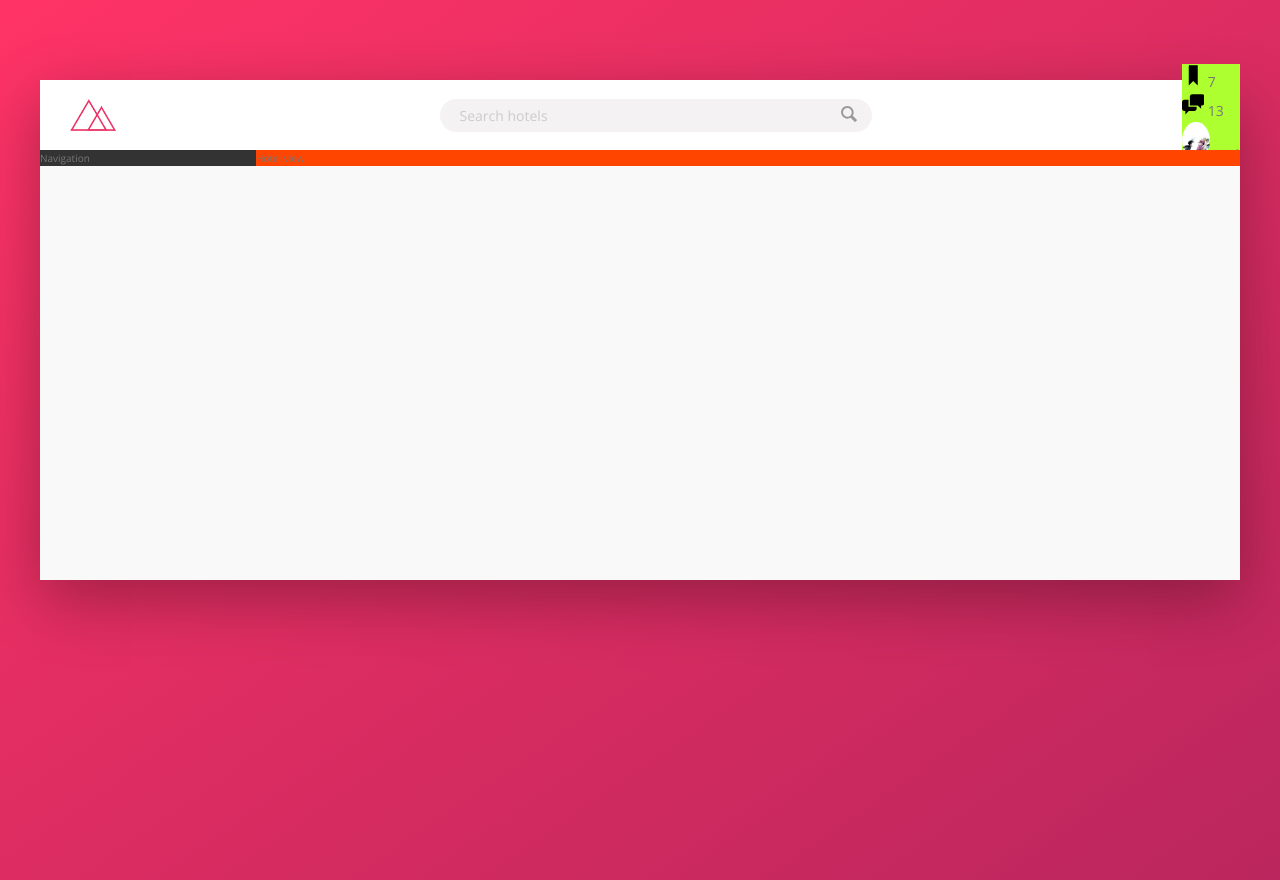
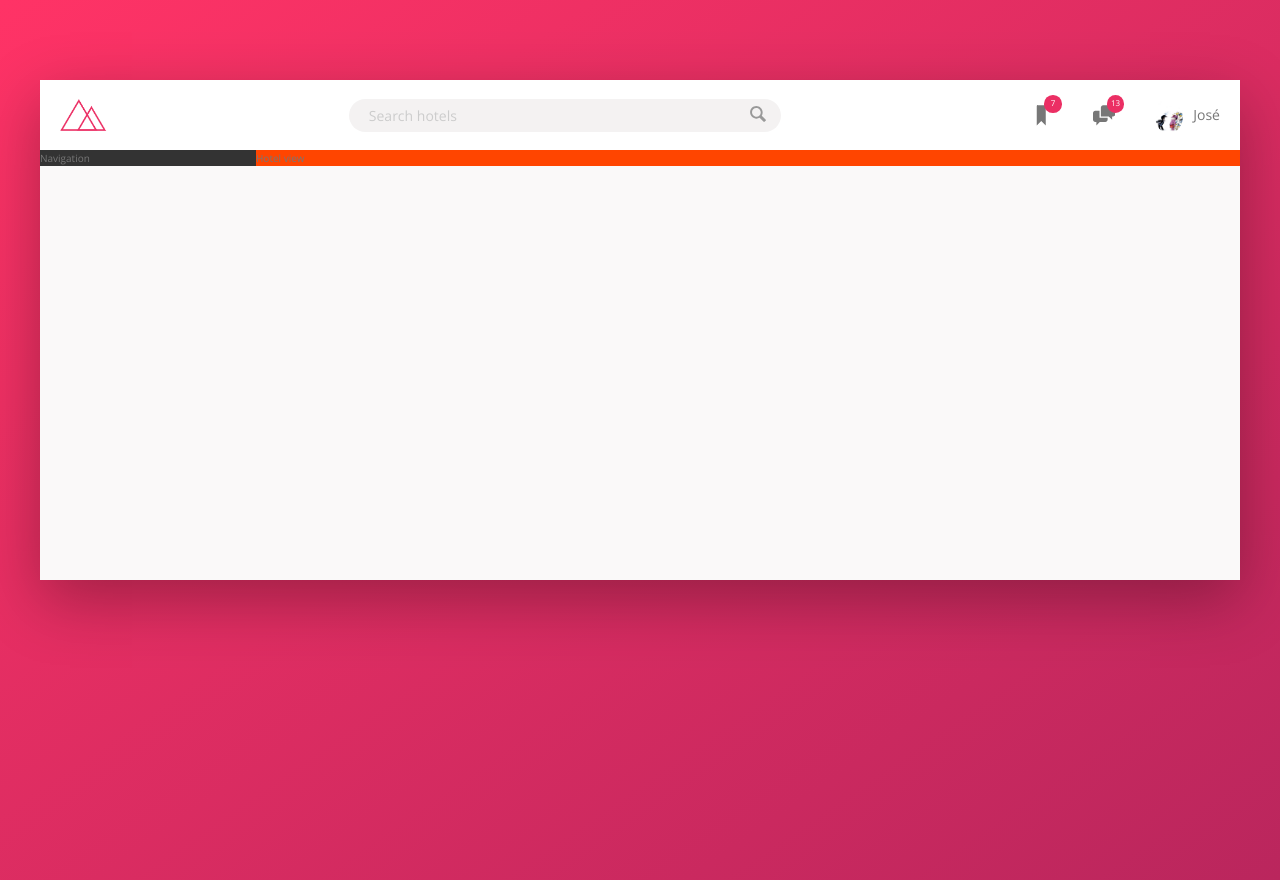
Before and after one commit to JoseManuelMunozManzano/trillo, a website: page index.html in a window 1280 px wide. Drawn offline with nearby package versions, Linux system fonts and the light colour scheme.

Commit message:
Building the Header - Part 3

```diff
--- a/sass/_components.scss
+++ b/sass/_components.scss
@@ -2,7 +2,7 @@
 // LOGO
 .logo {
   height: 3.25rem;
-  margin-left: 3rem;
+  margin-left: 2rem;
 }
 
 ////////////////////////////////////////////
@@ -75,27 +75,62 @@
 ////////////////////////////////////////////
 // USER NAVIGATION
 .user-nav {
-  background-color: greenyellow;
+  // We override align-items:center from .header
+  align-self: stretch;
+
+  // Again a flex-item is also at the same time a flex container. Nested flexbox
+  display: flex;
+  align-items: center;
+
+  // Selecting direct children
+  & > * {
+    padding: 0 2rem;
+    cursor: pointer;
+    height: 100%;
+
+    // Third level of flex containers
+    display: flex;
+    align-items: center;
+  }
+
+  & > *:hover {
+    background-color: var(--color-grey-light-2);
+  }
 
   &__icon-box {
+    position: relative;
   }
 
   &__icon {
     height: 2.25rem;
     width: 2.25rem;
+    fill: var(--color-grey-dark-2);
   }
 
   &__notification {
-  }
+    font-size: 0.8rem;
+    height: 1.75rem;
+    width: 1.75rem;
+    border-radius: 50%;
+    background-color: var(--color-primary);
+    color: #fff;
+    position: absolute;
+    top: 1.5rem;
+    right: 1.1rem;
 
-  &__user {
+    // Centering text both horizontally and vertically.
+    // We can actually use flexbox for that as well.
+    // So flexbox doesn't only work when we have child elements, but it works with text as
+    // well.
+    // Four levels of flexbox, one inside of another
+    display: flex;
+    justify-content: center;
+    align-items: center;
   }
 
   &__user-photo {
     height: 3.75rem;
     border-radius: 50%;
-  }
-
-  &__user-name {
+    margin-right: 1rem;
   }
 }
```
Also changed, not shown: css/style.css.
